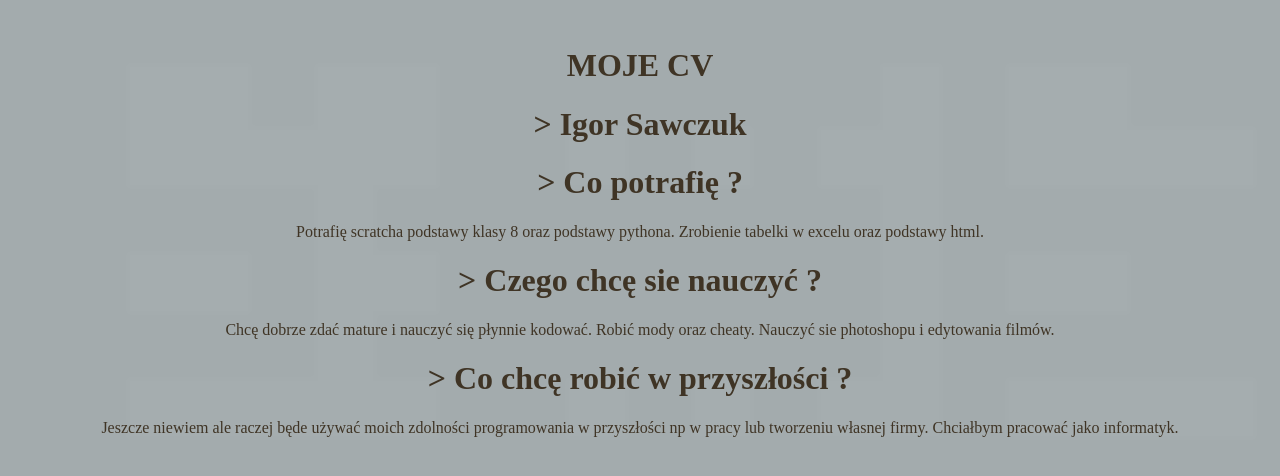
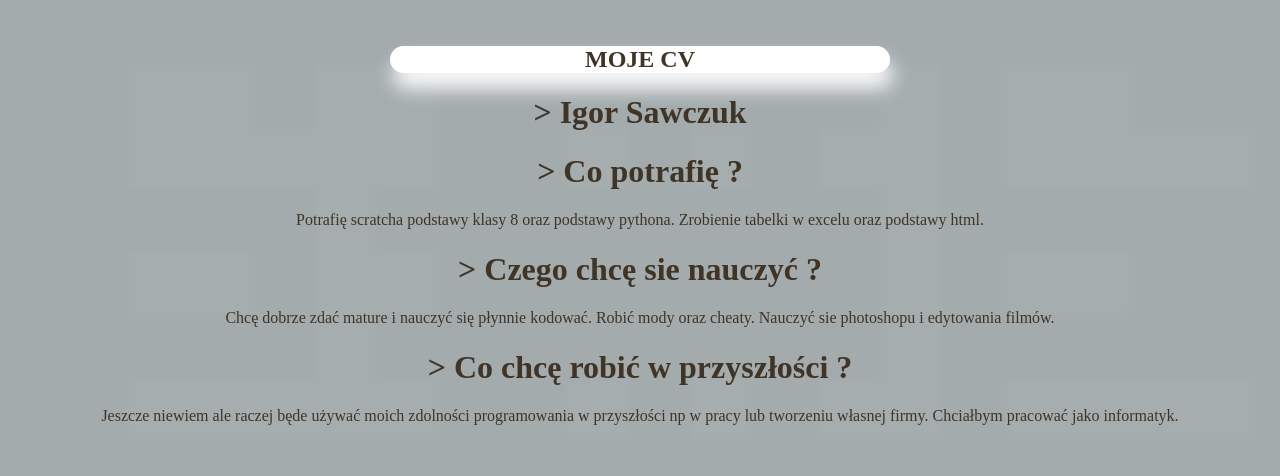
Before and after one commit to iiggoorr1/igoor.github.io, a plain HTML site: page index.html in a window 1280 px wide. Drawn offline with Linux system fonts and the light colour scheme.

Commit message:
Update index.html

```diff
--- a/index.html
+++ b/index.html
@@ -10,7 +10,9 @@
 <body >
      <img src="" width="" height="" />
 
-     <h1 align="center">MOJE CV</h1>
+     <div >
+        <h2 align="center">MOJE CV</h2>
+    </div>
      <h1 align="center"> > Igor Sawczuk</h1>
 
     <h1 align="center"> > Co potrafię ?</h1>
```
